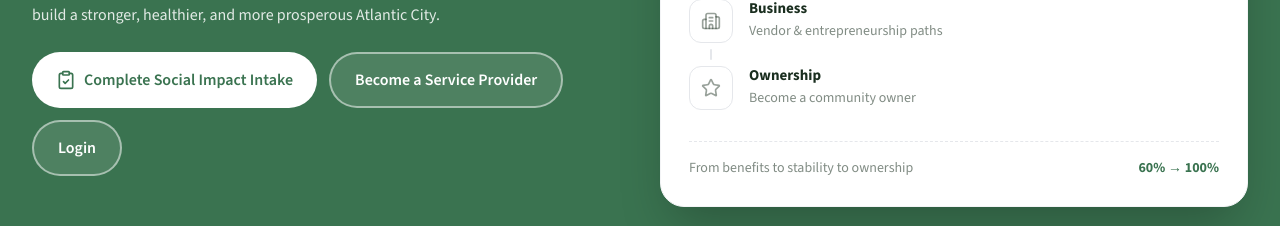
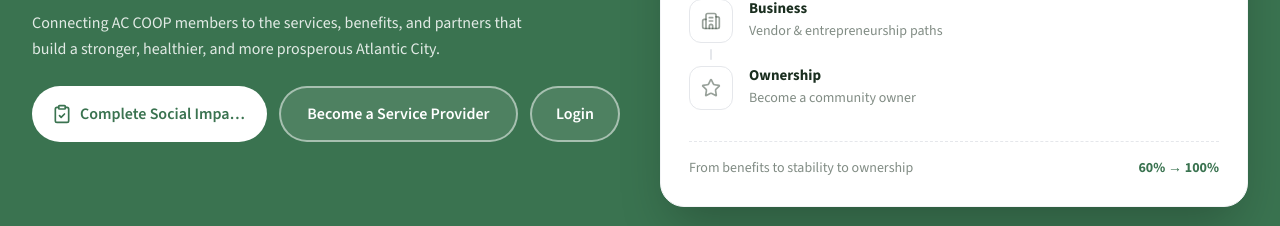
Before and after one commit to webevertech/accoop-website, a Next.js app: page /social-impact in a window 1280 px wide. Shown: the part 521-747 px from the top of the page. Built offline with nearby package versions, Linux system fonts and the light colour scheme; no server answers.

Commit message:
Update Latest Code

```diff
--- a/app/social-impact/page.tsx
+++ b/app/social-impact/page.tsx
@@ -37,14 +37,15 @@
                   Connecting AC COOP members to the services, benefits, and partners that build a stronger, healthier, and more prosperous Atlantic City.
                 </p>
               </div>
-              <div className="flex flex-wrap gap-3">
-                <CTAButton label="Complete Social Impact Intake" className="bg-white text-primary hover:bg-cream px-6 py-3.5 rounded-full font-heading font-semibold transition-all duration-300 hover:shadow-lg inline-flex items-center justify-center gap-2">
-                  <ClipboardCheck className="w-5 h-5" aria-hidden="true" /> Complete Social Impact Intake
+              <div className="flex flex-nowrap items-stretch gap-2 sm:gap-3">
+                <CTAButton label="Complete Social Impact Intake" className="flex-1 min-w-0 bg-white text-primary hover:bg-cream px-4 sm:px-5 py-3.5 rounded-full font-heading font-semibold transition-all duration-300 hover:shadow-lg inline-flex items-center justify-center gap-2 text-sm sm:text-base whitespace-nowrap">
+                  <ClipboardCheck className="w-5 h-5 shrink-0" aria-hidden="true" />
+                  <span className="truncate">Complete Social Impact Intake</span>
                 </CTAButton>
-                <CTAButton formType="vendor" label="Become a Service Provider" className="bg-white/10 hover:bg-white/20 text-white px-6 py-3.5 rounded-full font-heading font-semibold transition-all duration-300 border-2 border-white/50 inline-flex items-center justify-center">
-                  Become a Service Provider
+                <CTAButton formType="vendor" label="Become a Service Provider" className="flex-1 min-w-0 bg-white/10 hover:bg-white/20 text-white px-4 sm:px-5 py-3.5 rounded-full font-heading font-semibold transition-all duration-300 border-2 border-white/50 inline-flex items-center justify-center text-sm sm:text-base whitespace-nowrap">
+                  <span className="truncate">Become a Service Provider</span>
                 </CTAButton>
-                <LoginButton className="bg-white/10 hover:bg-white/20 text-white px-6 py-3.5 rounded-full font-heading font-semibold transition-all duration-300 border-2 border-white/50 inline-flex items-center justify-center">
+                <LoginButton className="shrink-0 bg-white/10 hover:bg-white/20 text-white px-5 sm:px-6 py-3.5 rounded-full font-heading font-semibold transition-all duration-300 border-2 border-white/50 inline-flex items-center justify-center text-sm sm:text-base">
                   Login
                 </LoginButton>
               </div>
```
